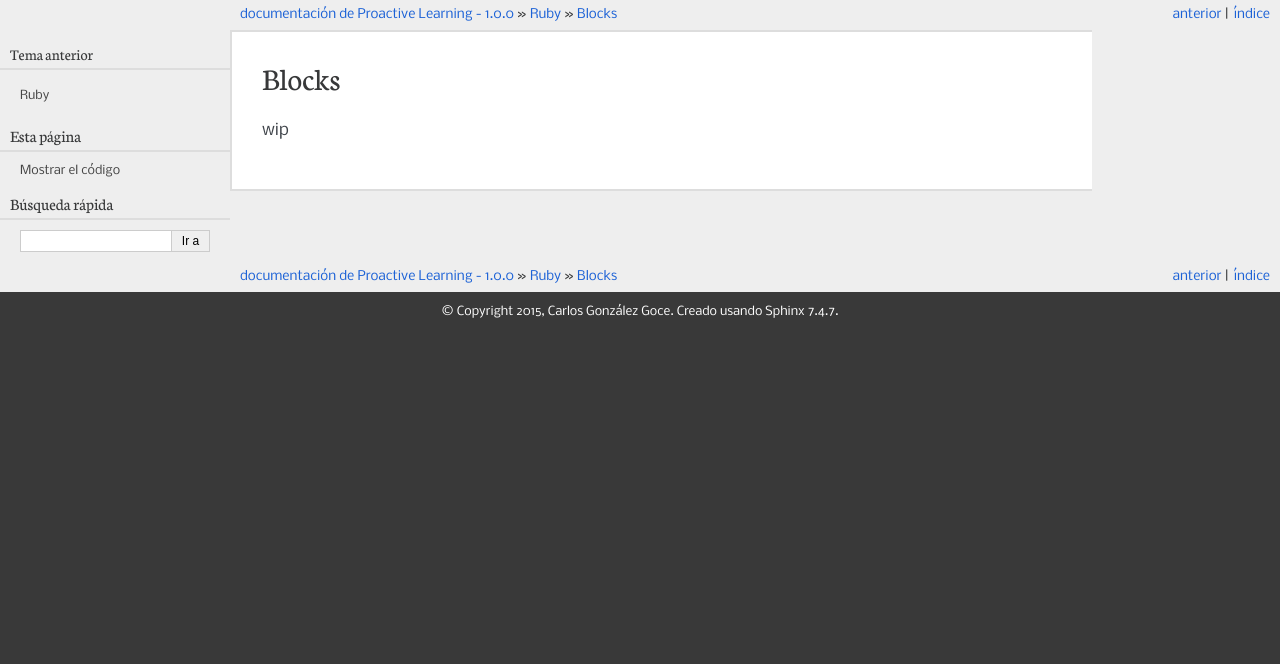
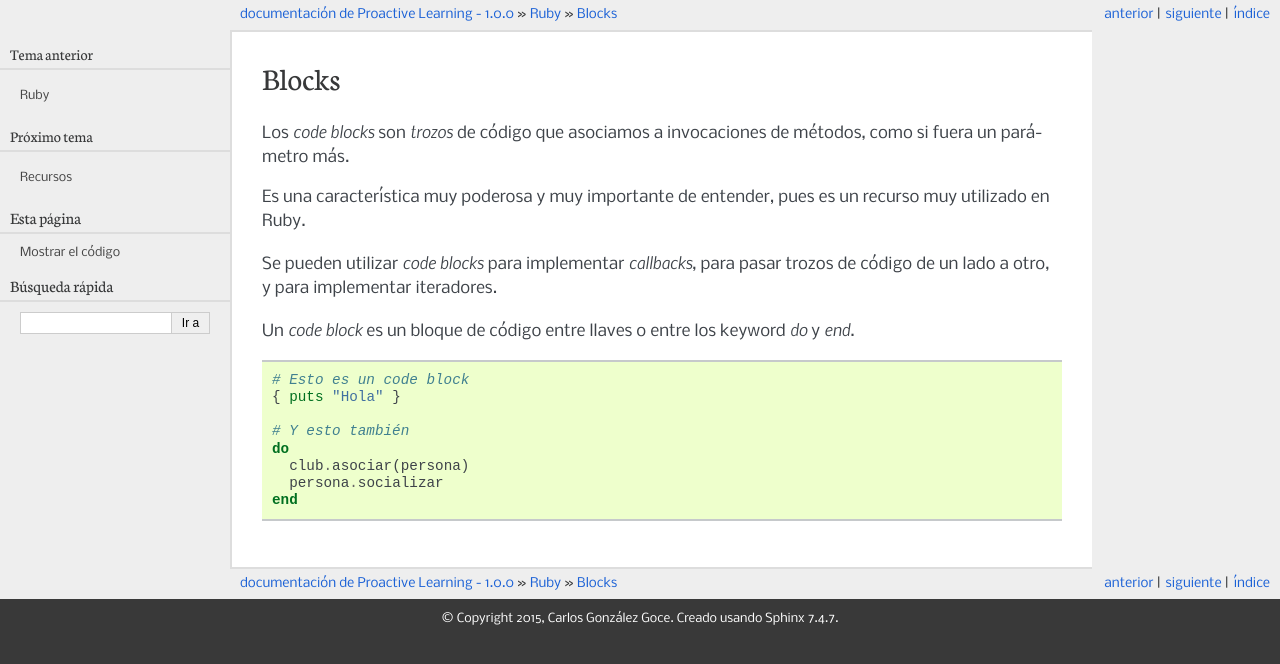
Before and after one commit to carlosgoce/proactive-learning, a Sphinx documentation site: the page built from docs/ruby/blocks.rst, in a window 1280 px wide. Shown: the top 664 px of the page. Built offline with Sphinx 7.4.7, drawn with Linux system fonts in a browser that asks for light colours.

Commit message:
Add resources to ruby

```diff
--- a/docs/python/index.rst
+++ b/docs/python/index.rst
@@ -1,5 +1,9 @@
 Python
 ======
+
+A no ser que se indique lo contrario la versión de Python
+es la 3
+
 
 Contents:
 
--- a/docs/ruby/blocks.rst
+++ b/docs/ruby/blocks.rst
@@ -1,4 +1,26 @@
 Blocks
 ======
 
-wip
+Los *code blocks* son *trozos* de código que asociamos
+a invocaciones de métodos, como si fuera un parámetro más.
+
+Es una característica muy poderosa y muy importante de entender,
+pues es un recurso muy utilizado en Ruby.
+
+Se pueden utilizar *code blocks* para implementar *callbacks*,
+para pasar trozos de código de un lado a otro, y para
+implementar iteradores.
+
+Un *code block* es un bloque de código entre llaves o entre
+los keyword *do* y *end*.
+
+.. code-block:: ruby
+
+    # Esto es un code block
+    { puts "Hola" }
+
+    # Y esto también
+    do
+      club.asociar(persona)
+      persona.socializar
+    end
--- a/docs/ruby/index.rst
+++ b/docs/ruby/index.rst
@@ -1,5 +1,9 @@
 Ruby
 ====
+
+A no ser que se indique lo contrario todos los doc
+tratan sobre Ruby 2
+
 
 Contents:
 
```
Also changed, not shown: other parts of docs/ruby/index.rst (+1 -0 lines), docs/index.rst (+12 -1 lines), docs/ruby/resources.rst (added, +16 -0 lines).
